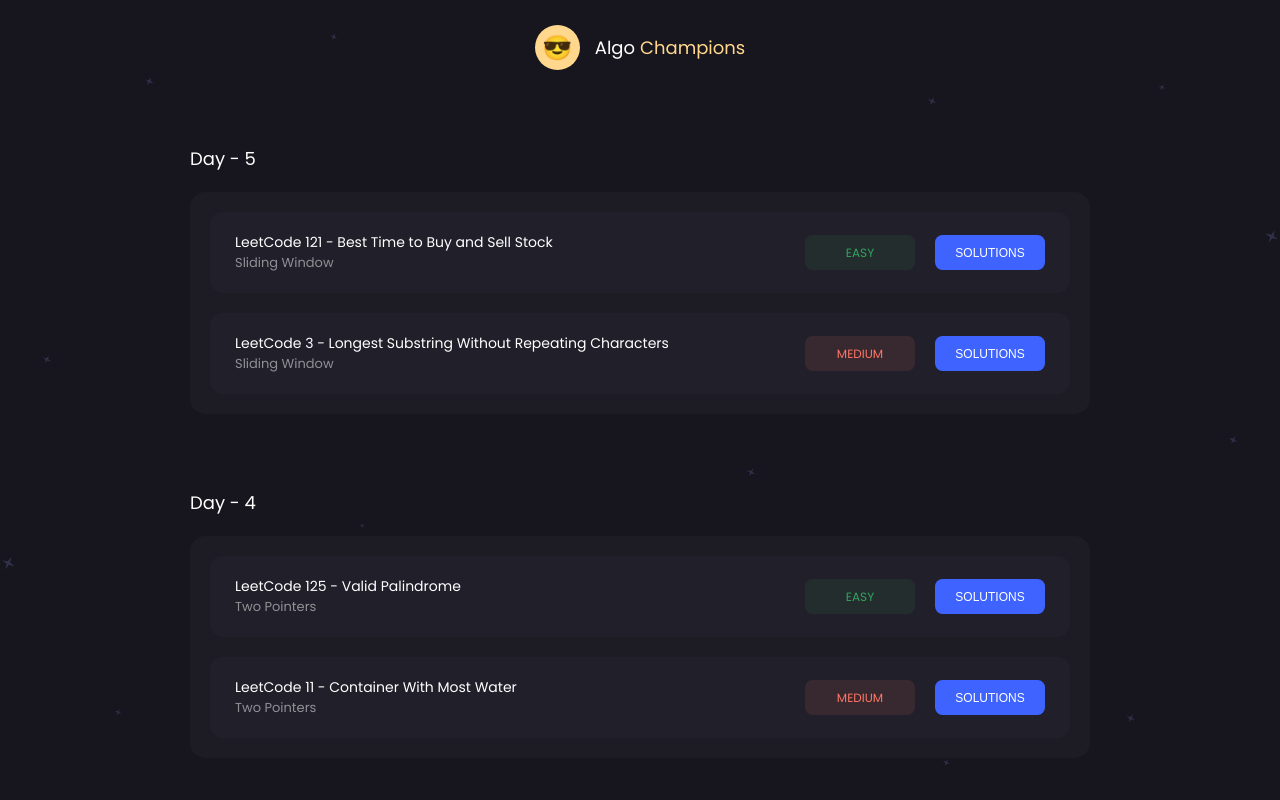
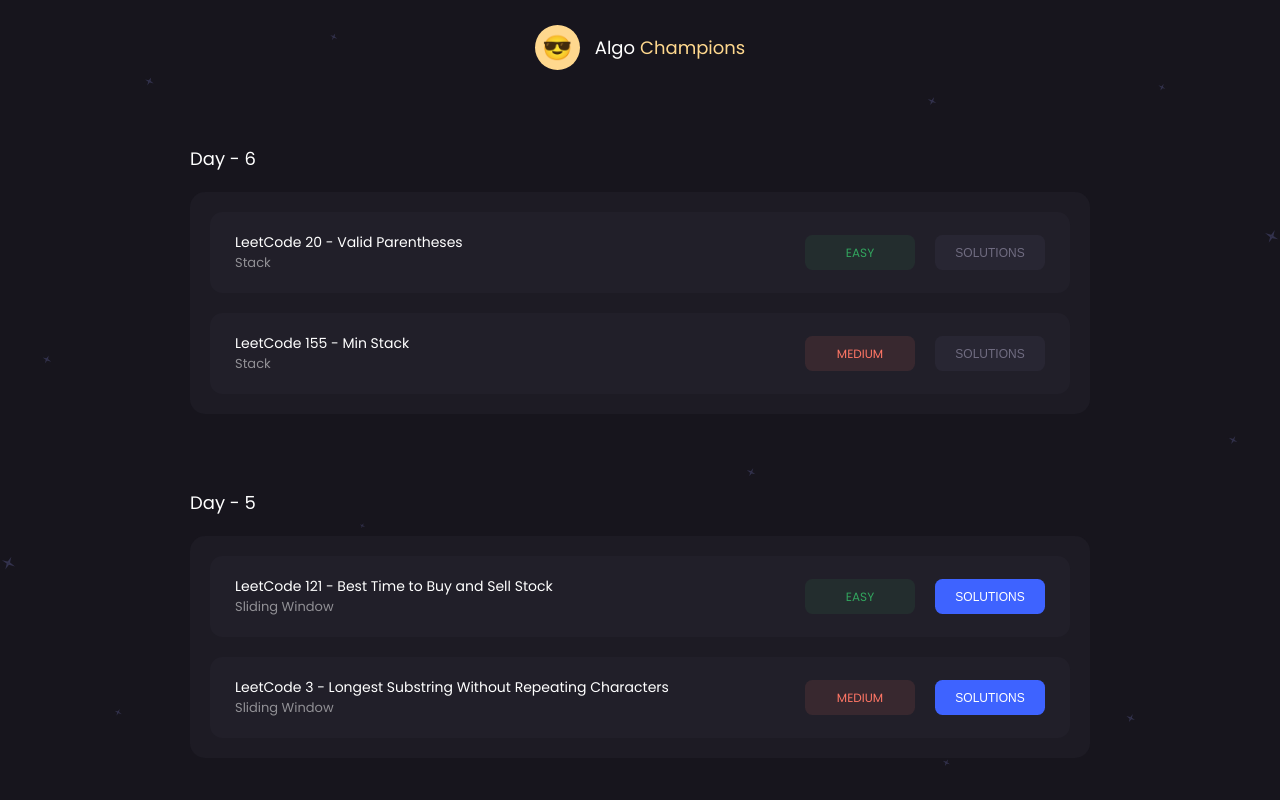
Before and after one commit to canberkkkkk/algo-champions, a React (Create React App) app: page / in a window 1280 px wide. Shown: the top 800 px of the page. Built offline with nearby package versions, Linux system fonts and the light colour scheme.

Commit message:
feat(algo-champions): add day-6 problems

```diff
--- a/src/constants.js
+++ b/src/constants.js
@@ -1,4 +1,23 @@
 export const QUESTION_BUNDLES = [
+  {
+    date: "Day - 6",
+    questions: [
+      {
+        name: "LeetCode 20 - Valid Parentheses",
+        link: "https://leetcode.com/problems/valid-parentheses/",
+        type: "Stack",
+        difficulty: "Easy",
+        solutions: null,
+      },
+      {
+        name: "LeetCode 155 - Min Stack",
+        link: "https://leetcode.com/problems/min-stack/",
+        type: "Stack",
+        difficulty: "Medium",
+        solutions: null,
+      },
+    ],
+  },
   {
     date: "Day - 5",
     questions: [
```
